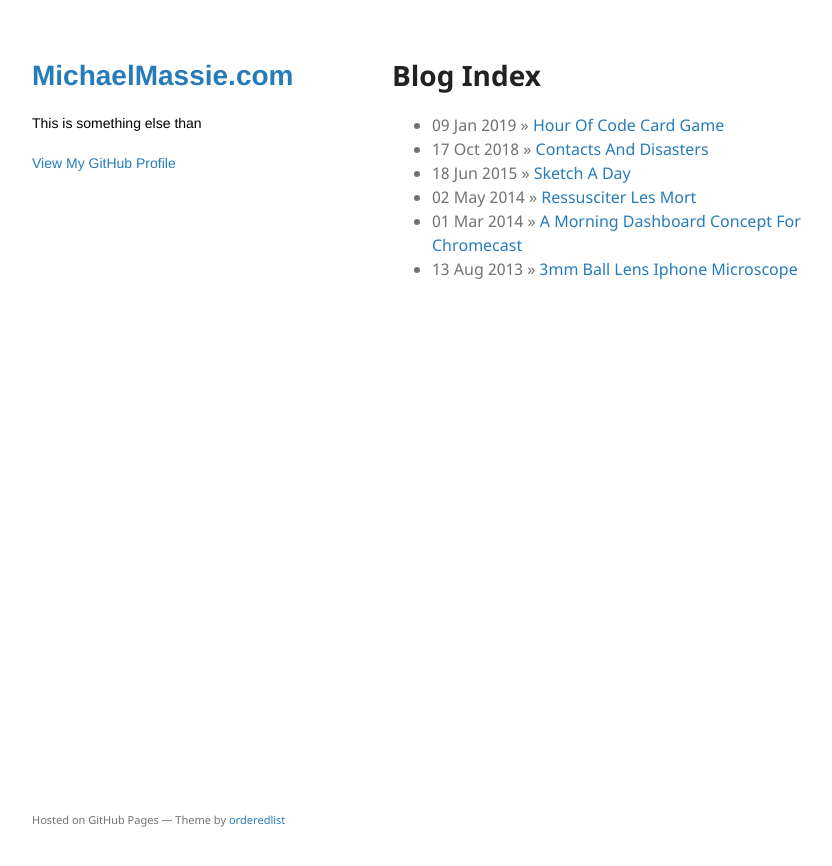
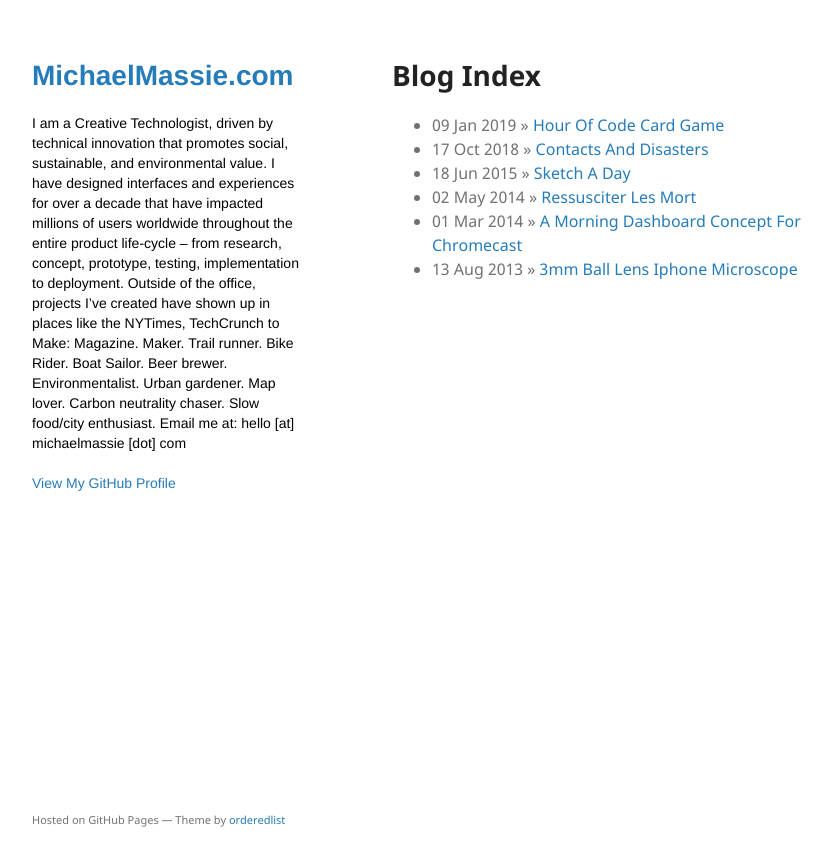
Before and after one commit to mmassie/mmassie.github.io, a Jekyll site: the page built from blog/index.html, in a window 1280 px wide. Shown: the top 866 px of the page, without its empty margins (178-1010 px from the left). Built offline with Jekyll 4.4.1, drawn with Linux system fonts in a browser that asks for light colours.

Commit message:
header changes with bio

```diff
--- a/_layouts/default.html
+++ b/_layouts/default.html
@@ -20,7 +20,10 @@
           <img src="{{site.logo | relative_url}}" alt="Logo" />
         {% endif %}
 
-        <p>This is something else than</p>
+        <p>I am a Creative Technologist, driven by technical innovation that promotes social, sustainable, and environmental value. I have designed interfaces and experiences for over a decade that have impacted millions of users worldwide throughout the entire product life-cycle – from research, concept, prototype, testing, implementation to deployment. Outside of the office, projects I’ve created have shown up in places like the NYTimes, TechCrunch to Make: Magazine.
+
+          Maker. Trail runner. Bike Rider. Boat Sailor. Beer brewer. Environmentalist. Urban gardener. Map lover. Carbon neutrality chaser. Slow food/city enthusiast. Email me at: hello [at] michaelmassie [dot] com
+          </p>
 
         {% if site.github.is_project_page %}
         <p class="view"><a href="{{ site.github.repository_url }}">View the Project on GitHub <small>{{ site.github.repository_nwo }}</small></a></p>
```
